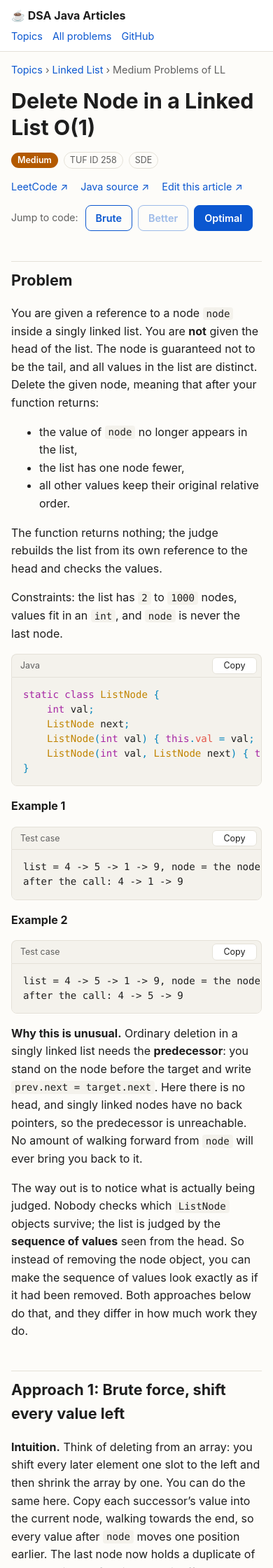
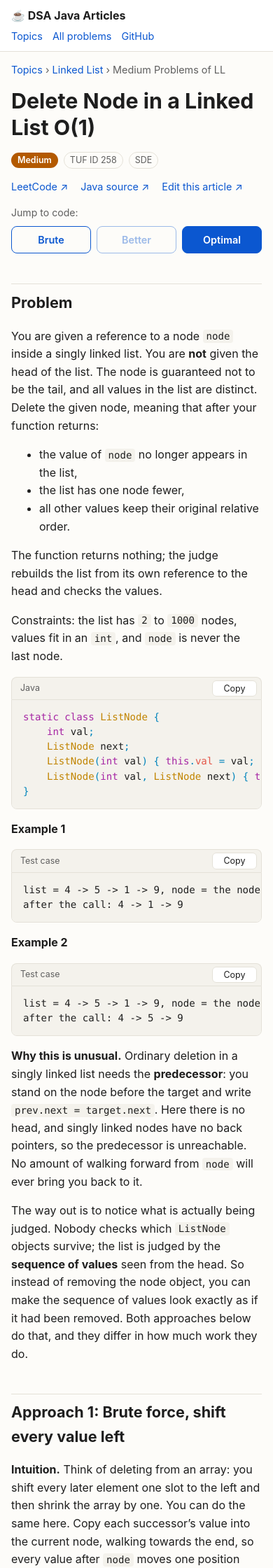
Before and after one commit to manoshrinivasnm-glitch/dsa-java-articles, a Jekyll site: the page built from p/258.md, in a window 390 px wide. Shown: the top 2240 px of the page at 70% size. Built offline with Jekyll 4.4.1, drawn with Linux system fonts in a browser that asks for light colours.

Commit message:
Jump buttons share one even row on phones
Co-Authored-By: Claude Opus 5.5 <noreply@anthropic.com>

```diff
--- a/assets/style.css
+++ b/assets/style.css
@@ -98,3 +98,7 @@ blockquote{margin:1em 0;padding:.5em 1em;border-left:4px solid var(--accent);bac
   .prob-table{display:block;overflow-x:auto;-webkit-overflow-scrolling:touch}
   .prob-table td:nth-child(2){min-width:160px}
 }
+@media (max-width:520px){
+  .actions-label{flex-basis:100%}
+  .jump{flex:1 1 0;padding:7px 6px}
+}
```
